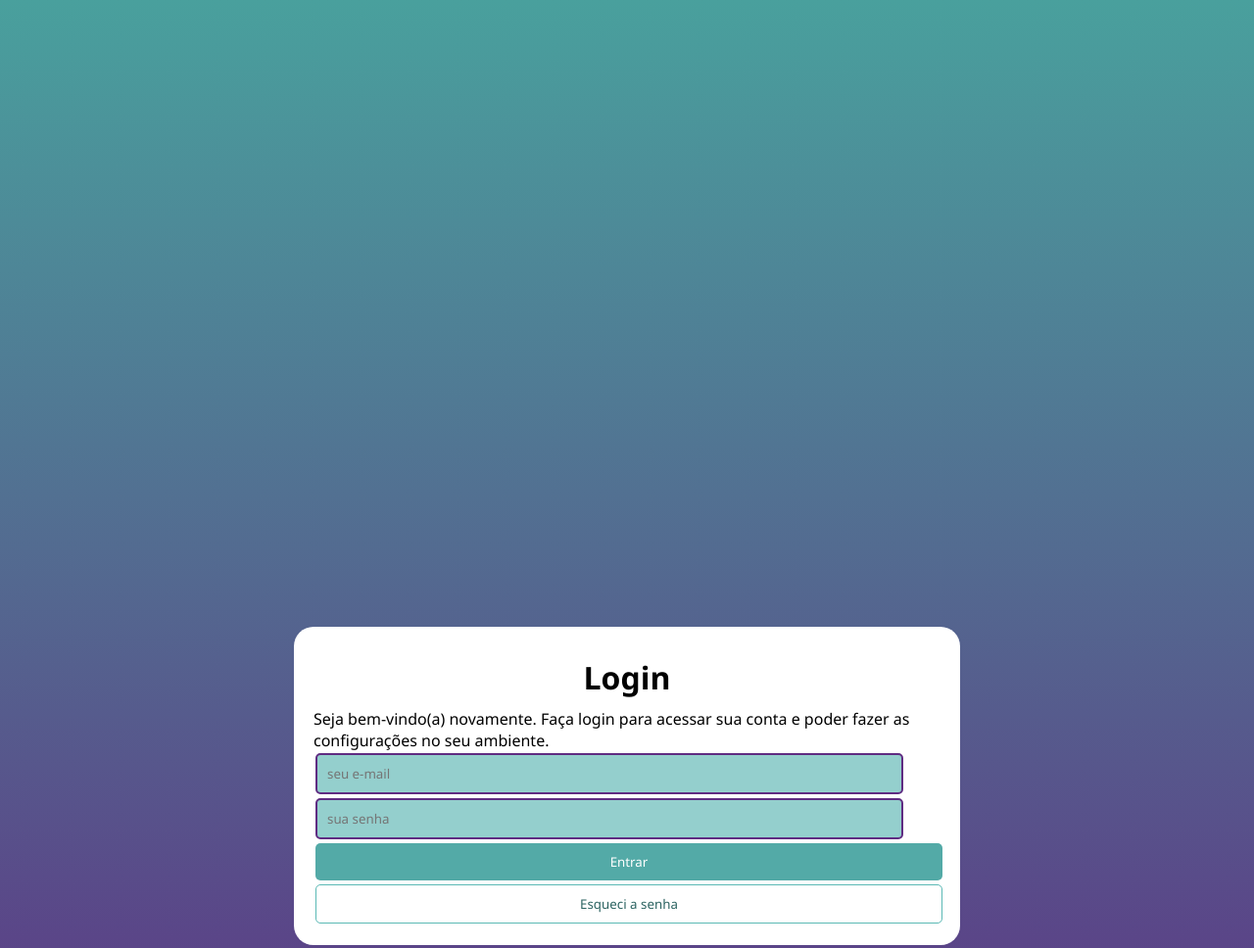
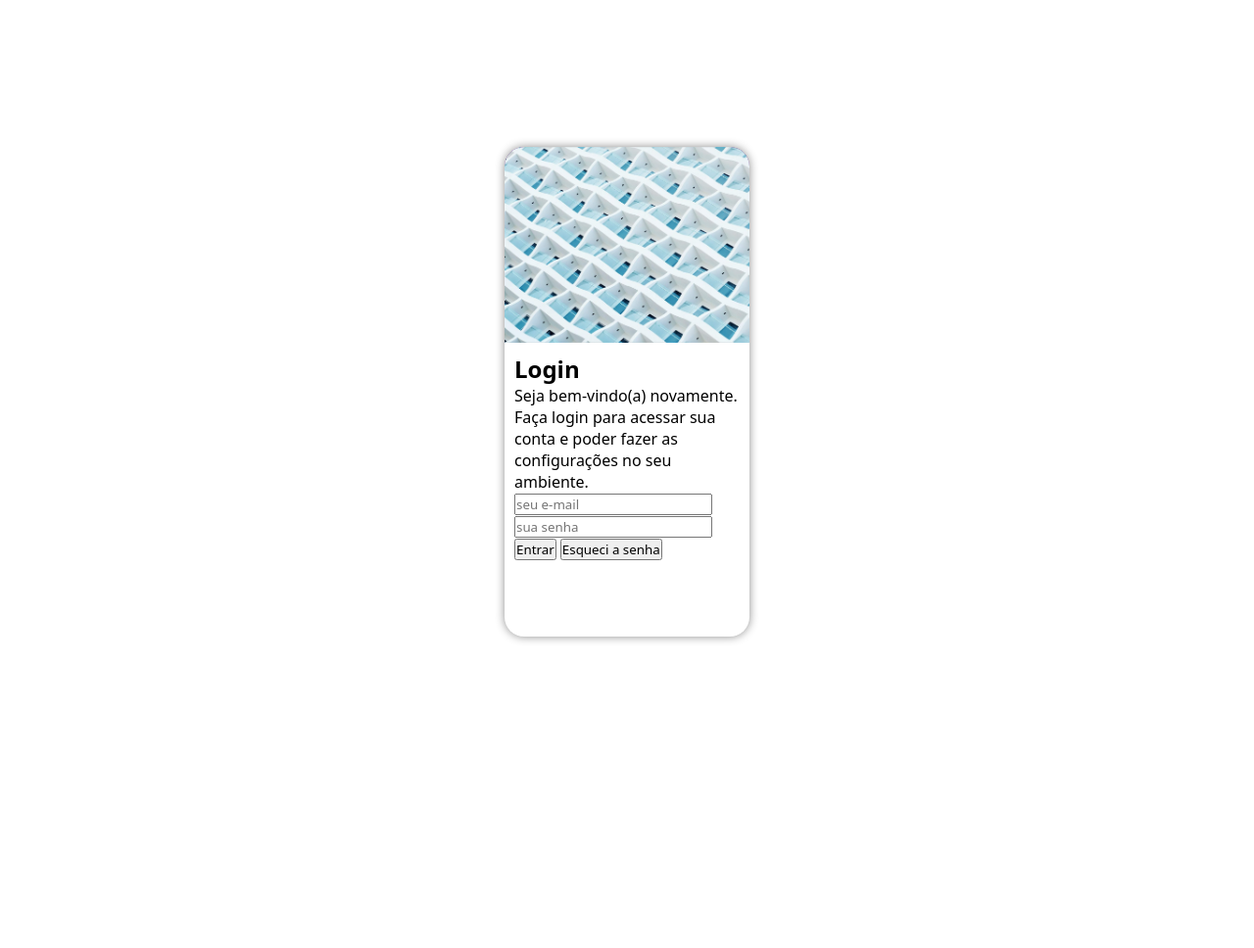
Before and after one commit to lucassantos1100/projeto-login, a plain HTML site: page index.html in a window 1280 px wide. Shown: the top 968 px of the page at 98% size. After the commit the page ends 800 px from the top, so only its background shows below. Drawn offline with Linux system fonts and the light colour scheme.

Commit message:
atualizações

```diff
--- a/estilos/style.css
+++ b/estilos/style.css
@@ -9,53 +9,44 @@
 * {
     margin: 0px;
     padding: 0px;
-    font-family: 'Segoe UI', Tahoma, Geneva, Verdana, sans-serif;
+    font-family: system-ui, -apple-system, BlinkMacSystemFont, 'Segoe UI', Roboto, Oxygen, Ubuntu, Cantarell, 'Open Sans', 'Helvetica Neue', sans-serif;
+    box-sizing: border-box;
 }
 
-body {
-    height:74vh;
-    background-image: linear-gradient(to top, #5f2c82, #49a09d);
-    background-repeat: no-repeat;
-    font-size: 1em;
+body, html {
+    height: 100vh;
+    width: 100vw;
+    background-image: linear-gradient(#5f2c82);
 }
 
 main {
-    background: white;
-    width: 50%;
-    border-radius: 20px;
-    margin: auto;
-    padding: 20px;
-    margin-top: 50%;
+    position: relative;
+    height: 100vh;
+    width: 100vw;
 }
 
-main > section {
-    background: blue url(../imagens/azul.jpg);
+section#login {
+    position: absolute;
+    top: 50%;
+    left: 50%;
+    transform: translate(-50%, -50%);
+    overflow: hidden;
+
+    background-color: white;
+    width: 250px;
+    height: 500px;
+    border-radius: 20px;
+    box-shadow: 0px 0px 10px rgba(0, 0, 0, 0.452);
 }
 
-main > h1 {
-    padding: 10px;
-    text-align: center;
+section#login > div#imagem {
+    display: block;
+    background: #5f2c82 url(../imagens/azul.jpg) no-repeat;
+    background-size: cover;
+    height: 200px;
 }
 
-input {
-    background-color: #94CFCD;
-    border: 2px solid #5F2C82;
-    border-radius: 5px;
-    width: 90%;
-    margin: 2px;
+section#login > div#formulario {
+    display: block;
     padding: 10px;
 }
-
-input#entrar {
-    background-color: #53AAA7;
-    color: white;
-    width: 100%;
-    border: 0px solid white;
-}
-
-input#recs {
-    background-color: white;
-    color: #2D6462;
-    width: 100%;
-    border: 1px solid #5BB9B5;
-}
--- a/index.html
+++ b/index.html
@@ -5,20 +5,25 @@
     <meta name="viewport" content="width=device-width, initial-scale=1.0">
     <title>Login</title>
     <link rel="stylesheet" href="estilos/style.css">
+    <link rel="stylesheet" href="estilos/media-query.css">
 </head>
 <body>
     <main>
-        <section>
+        <section id="login">
+            <div id="imagem">
 
+            </div>
+            <div id="formulario">
+                <h1>Login</h1>
+                <p>Seja bem-vindo(a) novamente. Faça login para acessar sua conta e poder fazer as configurações no seu ambiente.</p>
+                <form action="login.php" method="post">
+                    <input type="email" name="email" id="iemail" placeholder="seu e-mail" required>
+                    <input type="password" name="senha" id="isenha" placeholder="sua senha" required>
+                    <input type="submit" value="Entrar" id="entrar">
+                    <input type="submit" value="Esqueci a senha" id="esqs">
+                </form>
+            </div>
         </section>
-        <h1>Login</h1>
-        <p>Seja bem-vindo(a) novamente. Faça login para acessar sua conta e poder fazer as configurações no seu ambiente.</p>
-        <form action="cadastro.php" method="get">
-            <input type="email" name="email" id="iemail" required autocomplete="on" placeholder="seu e-mail"> <br>
-            <input type="password" name="senha" id="isenha" required minlength="8" placeholder="sua senha"> <br>
-            <input type="submit" value="Entrar" id="entrar"> <br>
-            <input type="submit" value="Esqueci a senha" id="recs">
-        </form>
     </main>
 </body>
 </html>
```
Also changed, not shown: estilos/media-query.css (added, +10 -0 lines).
